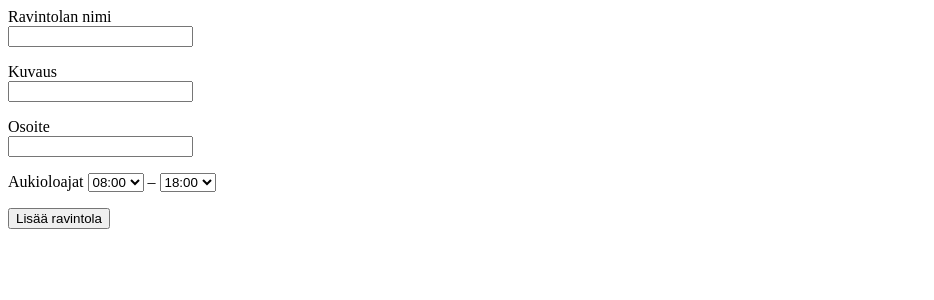
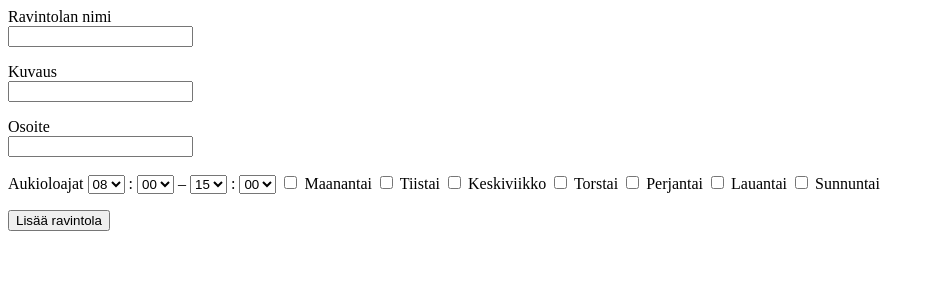
Before and after one commit to sannahan/ravintolasovellus, a Flask app: page /addrestaurant in a window 1280 px wide. Shown: the top 300 px of the page, without its empty margins (0-934 px from the left). Run offline with Flask 2, Linux system fonts and the light colour scheme.

Commit message:
Lisää aukioloaikoihin liittyvä toiminnallisuus

```diff
--- a/routes.py
+++ b/routes.py
@@ -34,7 +34,7 @@ def signup():
 		if users.signup(username, password, role):
 			return redirect("/")
 		else:
-			return render_template("signup.html", message="Rekisteröinti ei onnistunut. Valitse toinen käyttäjätunnus.")
+			return render_template("signup.html", errormessage="Rekisteröinti ei onnistunut. Valitse toinen käyttäjätunnus.")
 
 @app.route("/map")
 def map():
@@ -49,9 +49,10 @@ def add_restaurant():
 		name = request.form["name"]
 		description = request.form["description"]
 		address = request.form["address"]
-		opening = request.form["opening"]
-		closing = request.form["closing"]
-		restaurants.add_restaurant(name, description, address, opening, closing)
+		opening = request.form["opening_hours"] + ":" + request.form["opening_minutes"]
+		closing = request.form["closing_hours"] + ":" + request.form["closing_minutes"]
+		days = request.form.getlist("days")
+		restaurants.add_restaurant(name, description, address, opening, closing, days)
 		return redirect("/")
 
 @app.route("/removerestaurant", methods=["GET","POST"])
@@ -72,9 +73,15 @@ def restaurant(id):
 		reviews.add_review(id, stars, comment)
 	info = restaurants.get_info(id)
 	reviews_list = reviews.get_list(id)
-	return render_template("restaurant.html", info=info, id=id, reviews=reviews_list)
+	return render_template("restaurant.html", info=info[0], open=info[1], id=id, reviews=reviews_list)
 
 @app.route("/restaurantlist")
 def restaurantlist():
 	restaurant_list = restaurants.get_list()
 	return render_template("restaurantlist.html", restaurants=restaurant_list)
+
+@app.route("/search", methods=["GET"])
+def search():
+	query = request.args["query"]
+	restaurant_list = restaurants.search(query)
+	return render_template("restaurantlist.html", restaurants=restaurant_list)
--- a/schema.sql
+++ b/schema.sql
@@ -1,3 +1,4 @@
 CREATE TABLE users (id SERIAL PRIMARY KEY, username TEXT UNIQUE, password TEXT);
-CREATE TABLE restaurants (id SERIAL PRIMARY KEY, name TEXT, description TEXT, address TEXT, opening TEXT, closing TEXT);
+CREATE TABLE restaurants (id SERIAL PRIMARY KEY, name TEXT, description TEXT, address TEXT, visible INTEGER);
 CREATE TABLE reviews (id SERIAL PRIMARY KEY, restaurant_id INTEGER REFERENCES restaurants, stars INTEGER, comment TEXT);
+CREATE TABLE opening_times (id SERIAL PRIMARY KEY, restaurant_id INTEGER REFERENCES restaurants, day INTEGER, opening TEXT, closing TEXT);
--- a/templates/add_restaurant.html
+++ b/templates/add_restaurant.html
@@ -6,17 +6,47 @@
 <p>Osoite<br>
 <input type="text" name="address"></p>
 <p>Aukioloajat
-<select name="opening">
-	<option value="08">08:00</option>
-	<option value="10">10:00</option>
-	<option value="12">12:00</option>
+<select name="opening_hours">
+	<option value="08">08</option>
+	<option value="09">09</option>
+	<option value="10">10</option>
+	<option value="11">11</option>
+	<option value="12">12</option>
+	<option value="13">13</option>
+	<option value="14">14</option>
+</select>
+:
+<select name="opening_minutes">
+	<option value="00">00</option>
+	<option value="15">15</option>
+	<option value="30">30</option>
+	<option value="45">45</option>
 </select>
 –
-<select name="closing">
-	<option value="18">18:00</option>
-	<option value="20">20:00</option>
-	<option value="22">22:00</option>
+<select name="closing_hours">
+	<option value="15">15</option>
+	<option value="16">16</option>
+	<option value="17">17</option>
+	<option value="18">18</option>
+	<option value="19">19</option>
+	<option value="20">20</option>
+	<option value="21">21</option>
+	<option value="22">22</option>
 </select>
+:
+<select name="closing_minutes">
+	<option value="00">00</option>
+	<option value="15">15</option>
+	<option value="30">30</option>
+	<option value="45">45</option>
+</select>
+<input type="checkbox" name="days" value="1"> Maanantai
+<input type="checkbox" name="days" value="2"> Tiistai
+<input type="checkbox" name="days" value="3"> Keskiviikko
+<input type="checkbox" name="days" value="4"> Torstai
+<input type="checkbox" name="days" value="5"> Perjantai
+<input type="checkbox" name="days" value="6"> Lauantai
+<input type="checkbox" name="days" value="7"> Sunnuntai
 </p>
 <input type="submit" value="Lisää ravintola">
 </form>
--- a/templates/restaurantlist.html
+++ b/templates/restaurantlist.html
@@ -3,4 +3,3 @@
 <a href="/restaurant/{{ restaurant[1] }}">{{ restaurant[0] }}</a>
 <hr>
 {% endfor %}
-</p>
--- a/templates/signup.html
+++ b/templates/signup.html
@@ -1,7 +1,6 @@
-{% if error %}
-<p>{{ error }}</p>
+{% if errormessage %}
+<p>{{ errormessage }}</p>
 {% endif %}
-<p>{{ message }}</p>
 <form action="/signup" method="POST">
 <p>Käyttäjänimi: <br>
 <input type="text" name="username"></p>
```
Also changed, not shown: restaurants.py (+36 -13 lines), templates/index.html (+8 -1 lines), templates/restaurant.html (+6 -1 lines).
